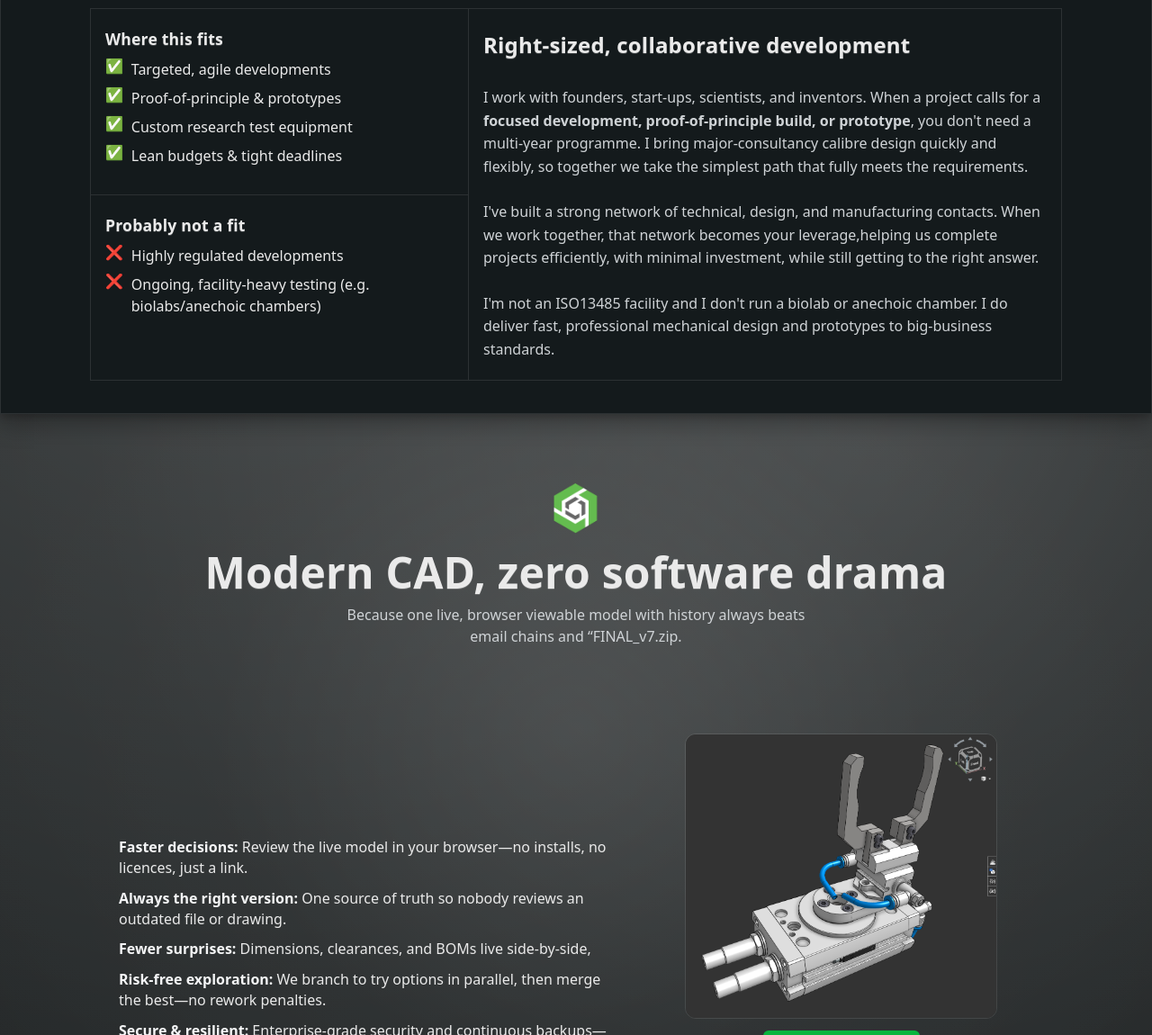
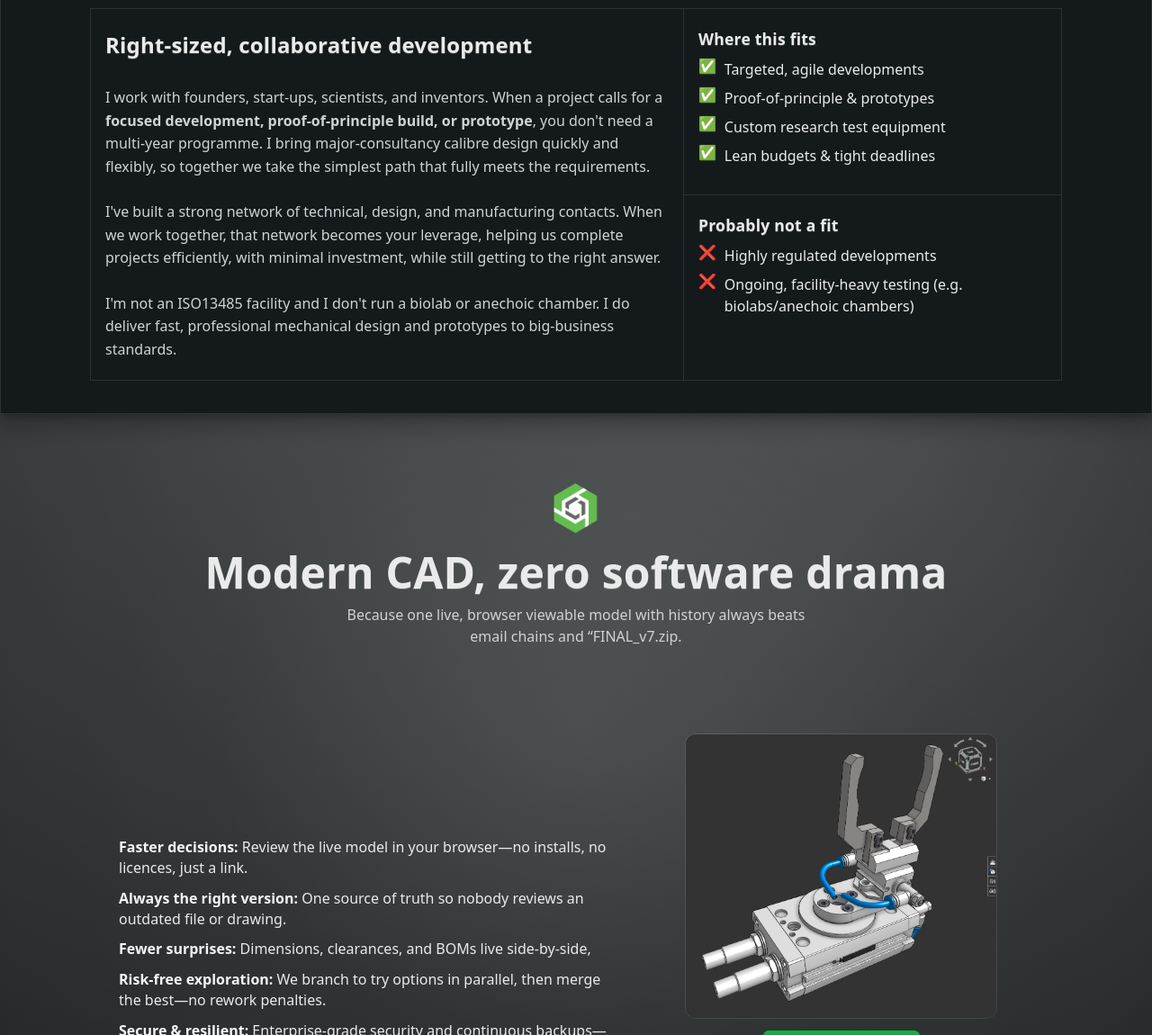
Before and after one commit to JamesAIzzard/jamesaizzard.github.io, a Jekyll site: the page built from index.html, in a window 1280 px wide and 1400 px high, scrolled down 806 px. Shown: the part 250-1400 px from the top of the window at 90% size. Built offline with Jekyll 4.4.1, drawn with Linux system fonts in a browser that asks for light colours; some web fonts are replaced.

Commit message:
Fix formatting issues in where-fits section and adjust grid layout for improved responsiveness

```diff
--- a/_includes/where_fits.html
+++ b/_includes/where_fits.html
@@ -18,7 +18,7 @@
                         I've built a strong network of technical, design, and manufacturing contacts. When we work
                         together,
                         that network
-                        becomes your leverage,helping us complete projects efficiently, with minimal investment, while
+                        becomes your leverage, helping us complete projects efficiently, with minimal investment, while
                         still
                         getting to the
                         right answer.
--- a/_sass/components/_where_fits.scss
+++ b/_sass/components/_where_fits.scss
@@ -84,13 +84,13 @@
 
   /* Two columns, one row so heights match */
   .wherefits-grid {
-    grid-template-columns: minmax(300px, 420px) 1fr;
+    grid-template-columns: 1fr minmax(300px, 420px);
     grid-template-rows: auto;
     align-items: stretch;
   }
 
   .wf-lhs {
-    grid-column: 1;
+    grid-column: 2;
     grid-row: 1;
     display: grid;
     grid-template-rows: 1fr 1fr; /* equal halves */
@@ -98,14 +98,14 @@
   }
 
   .wf-rhs {
-    grid-column: 2;
+    grid-column: 1;
     grid-row: 1;
     height: 100%;
   }
 
   /* Merge borders between LHS and RHS to avoid doubles */
   .wf-lhs .wf-cell {
-    border-right: 0; /* center divider supplied by RHS */
+    border-left: 0; /* center divider supplied by RHS's right border */
   }
 
   /* Single internal divider between the two LHS cells */
```
